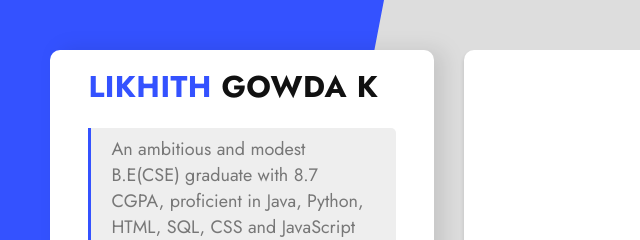
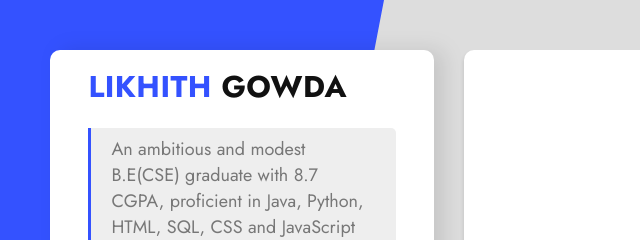
Before and after one commit to klgowda2000/portfolio, a plain HTML site: page index.html in a window 1280 px wide. Shown: the top 240 px of the page, 0-640 px from the left. Drawn offline with Linux system fonts and the light colour scheme.

Commit message:
Update index.html

```diff
--- a/index.html
+++ b/index.html
@@ -109,7 +109,7 @@
 			<!-- Data1-->
 			<div class="cv__header">
 				<div class="in">
-					<h3><span>Likhith</span> Gowda K</h3>
+					<h3><span>Likhith</span> Gowda </h3>
 					<p class="quote">An ambitious and modest B.E(CSE) graduate with 8.7 CGPA, proficient in Java, Python, HTML, SQL, CSS and JavaScript with good communication skills and problem-solving skills. I am seeking a position with an organization that values continued learning and growth in emerging technologies, and provides opportunities for mentorship and career advancement.
 <ul class="contact_info">
 
```
